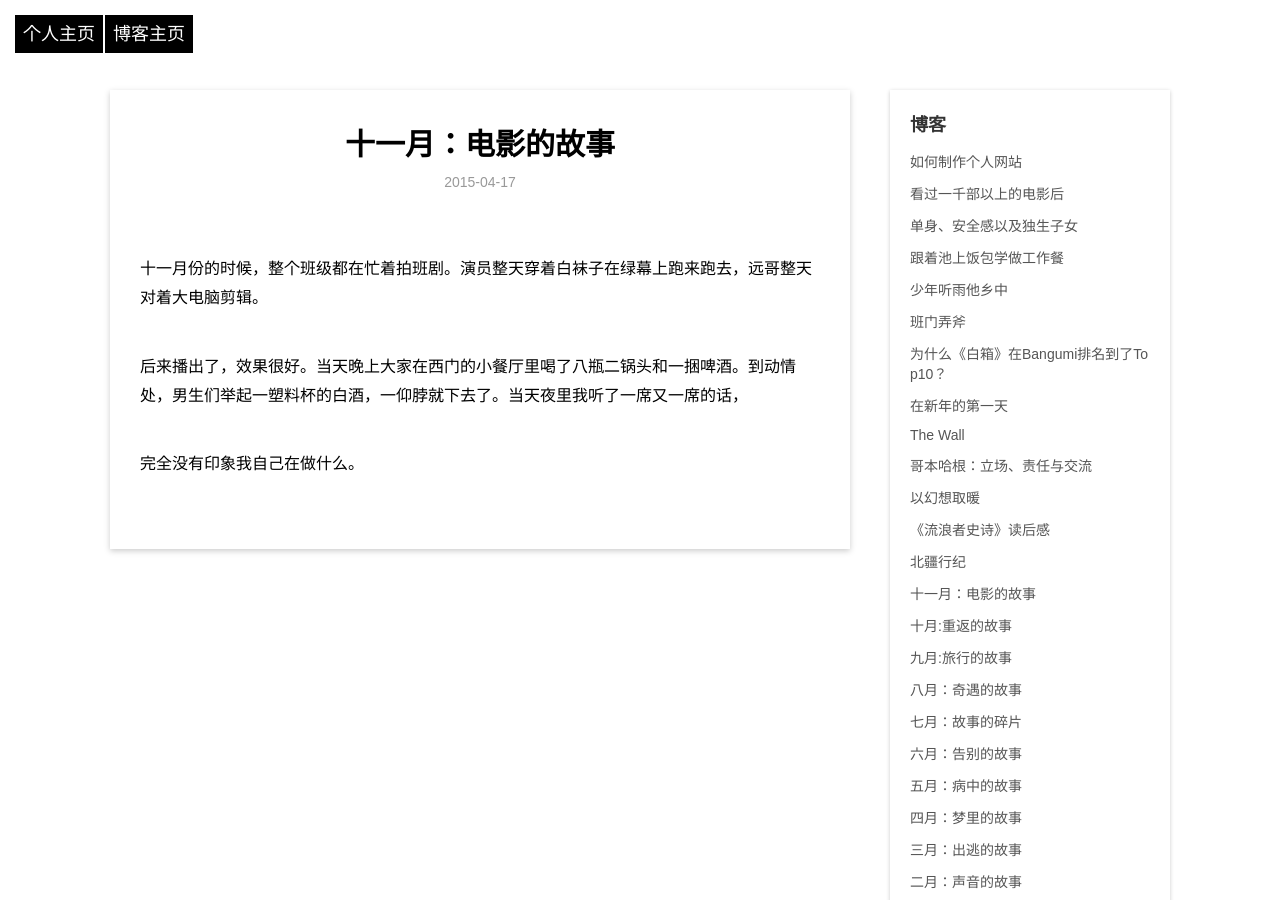
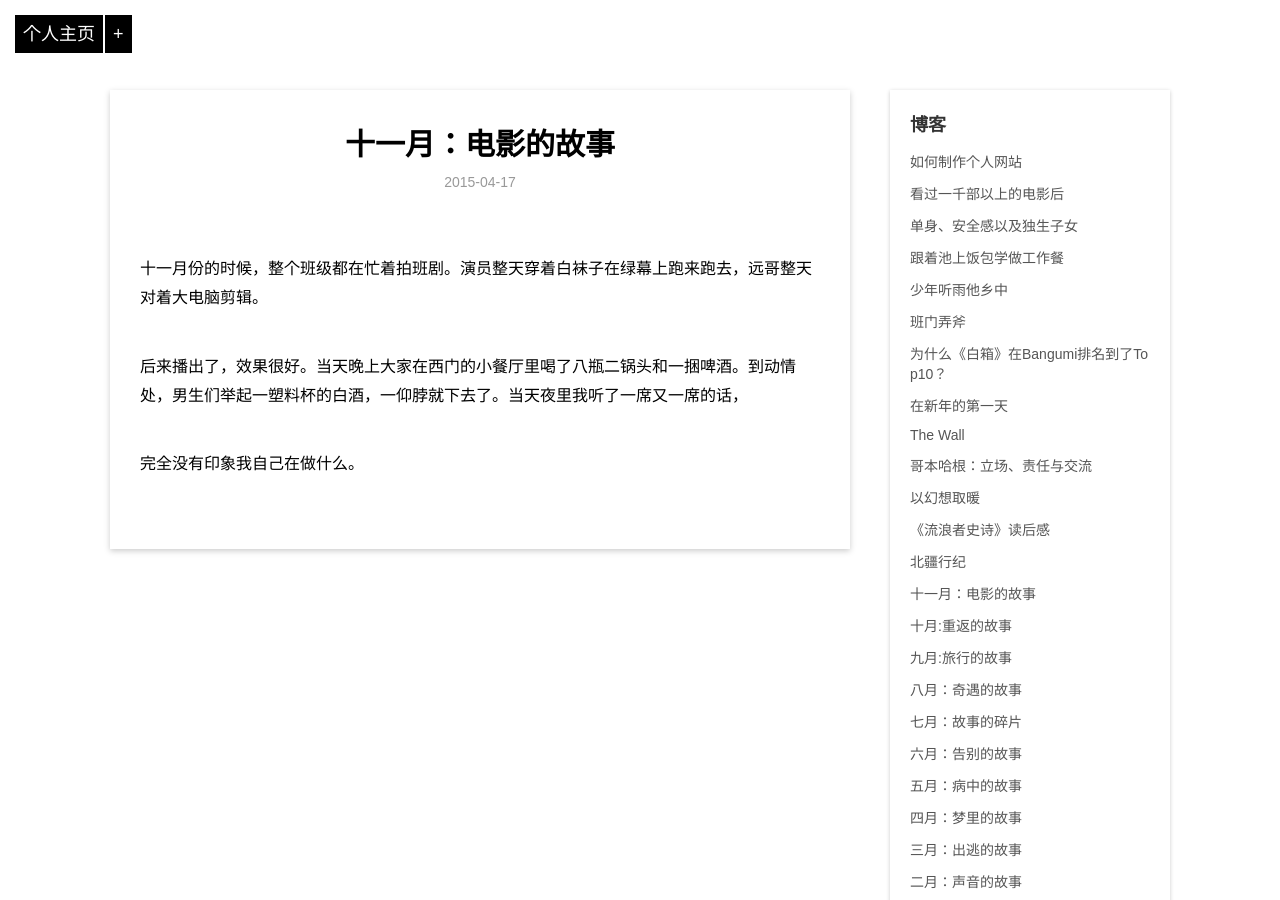
Before and after one commit to sy950921/sy950921-blog, a Jekyll site: the page built from _posts/blog/2015-04-17-nov-of-2015.md, in a window 1280 px wide and 900 px high. Built offline with Jekyll 4.4.1, drawn with Linux system fonts in a browser that asks for light colours; Markdown is read by kramdown in place of the engine named in the settings; comment, search, counter and statistics services are not loaded.

Commit message:
Update default.html

```diff
--- a/_layouts/default.html
+++ b/_layouts/default.html
@@ -19,7 +19,7 @@
     <div class="home-menu">
         <div class="home-icon-con">
             <a class="home-menu-icon" href="/">个人主页</a>
-            <a class="home-follow" href="/sy950921-blog" title="Contact Me">博客主页</a>
+            <a class="home-follow" href="/sy950921-blog" title="返回">+</a>
         </div>
         <div class="home-contact">
             <a href="https://github.com/Mukosame/" target="_blank" style="margin-left:-5px;"><img src="https://github.com/sy950921" alt="" width="22"/></a>
```
